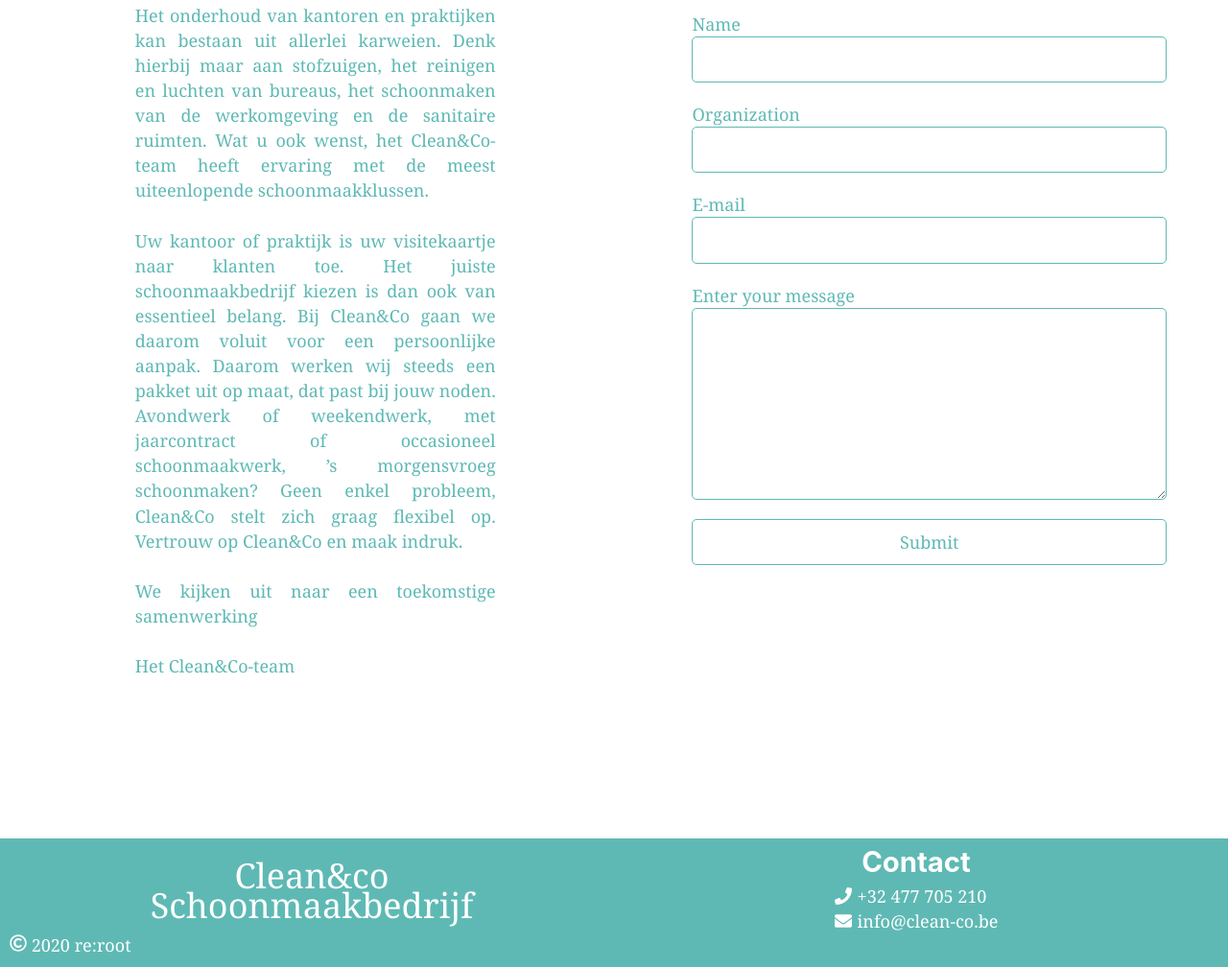
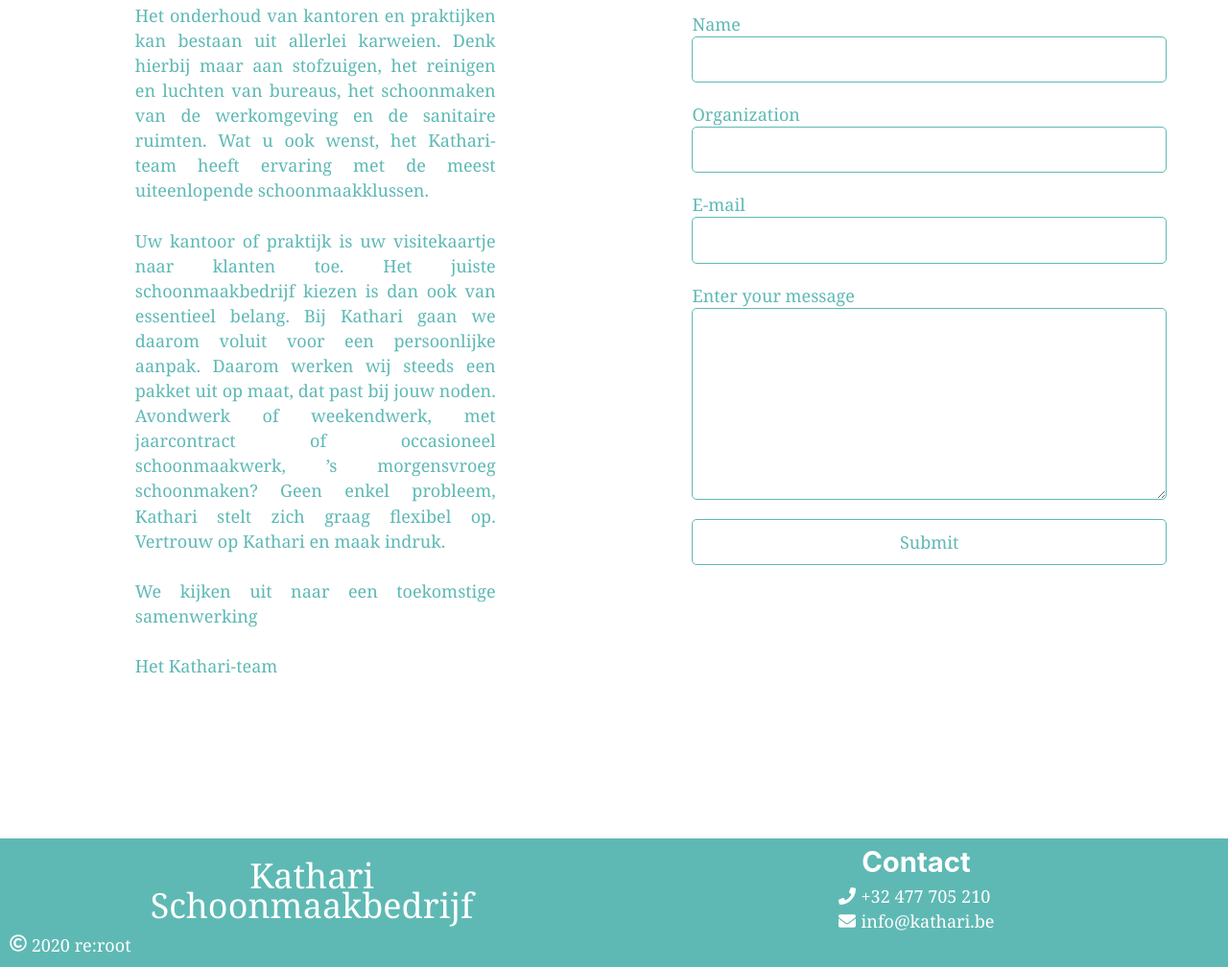
Before and after one commit to ynnck/CleanCo-website, a Gatsby site: page / in a window 1280 px wide. Shown: the part 1159-2167 px from the top of the page at 96% size. Built offline with nearby package versions, Linux system fonts and the light colour scheme; Gatsby itself is replaced by a stand-in of ours; a web font is replaced by a local one.

Commit message:
change name to Kathari

```diff
--- a/gatsby-config.js
+++ b/gatsby-config.js
@@ -1,13 +1,13 @@
 module.exports = {
   siteMetadata: {
-    title: `Clean&co`,
+    title: `Kathari`,
     description: `Schoonmaakbedrijf`,
     author: {
       name: 're:root',
       website: 'www.reroot.be'
     },
     telephone: '+32 477 705 210',
-    email: 'info@clean-co.be',
+    email: 'info@kathari.be',
     formspree: 'https://kwes.io/api/foreign/forms/G0sw7qLJ0ZIz0RbD4EPV'
   },
   plugins: [
--- a/src/components/layout.js
+++ b/src/components/layout.js
@@ -37,7 +37,7 @@
               email={data.site.siteMetadata.email}
               telephone={data.site.siteMetadata.telephone}
       />
-        <main>{children}</main>
+        <main siteTitle={data.site.siteMetadata.title}>{children}</main>
         <footer style={{display: 'flex', flexWrap: 'wrap',justifyContent: 'center', backgroundColor: 'rgb(94, 185, 180)', color: 'white', padding: '10px'}}>
             <div style={{display: 'flex', justifyContent: 'center', flexDirection: 'column', alignItems: 'center'}}>
               <div style={{fontSize: '2rem', color: 'white'}}>{data.site.siteMetadata.title}</div>
--- a/src/pages/backgroundSection.js
+++ b/src/pages/backgroundSection.js
@@ -34,12 +34,12 @@
           backgroundColor={`#040e18`}
         >
           <div className='textOpAchtergrond'>
-          <p>Clean&Co is een groeiend en dynamisch bedrijf met oog voor kwaliteit.
+          <p>Kathari is een groeiend en dynamisch bedrijf met oog voor kwaliteit.
             Onze diensten zijn toegespitst op diverse professionele activiteiten, met een focus op de medische sector.</p>
           <p>Wij bieden een hoogwaardige schoonmaakservice aan en maken daarbij steeds gebruik van kwaliteitsvolle producten.
             Betrouwbaarheid en stiptheid dragen wij hoog in het vaandel.
             Daarom kunnen wij u een onberispelijke kwaliteit verzekeren.
-            Met meer dan 20 jaar ervaring in de sector staat Clean&Co dan ook garant voor tevreden cliënten.
+            Met meer dan 20 jaar ervaring in de sector staat Kathari  dan ook garant voor tevreden cliënten.
             Op aanvraag bieden wij een lijst van onze referenties.</p>
           <p>Aarzel zeker niet om gratis een vrijblijvende offerte aan te vragen.</p>
           <div style={{display: 'flex', flexWrap: 'wrap', justifyContent: 'space-between', marginTop: '5vh', marginBottom: '5vh'}}>
--- a/src/pages/index.js
+++ b/src/pages/index.js
@@ -15,21 +15,21 @@
         <p>Het onderhoud van kantoren en praktijken kan bestaan uit allerlei karweien.
            Denk hierbij maar aan stofzuigen, het reinigen en luchten van bureaus,
            het schoonmaken van de werkomgeving en de sanitaire ruimten.
-           Wat u ook wenst, het Clean&Co-team heeft ervaring met de meest uiteenlopende schoonmaakklussen.
+           Wat u ook wenst, het Kathari-team heeft ervaring met de meest uiteenlopende schoonmaakklussen.
         </p>
         <p>
            Uw kantoor of praktijk is uw visitekaartje naar klanten toe.
            Het juiste schoonmaakbedrijf kiezen is dan ook van essentieel belang.
-           Bij Clean&Co gaan we daarom voluit voor een persoonlijke aanpak.
+           Bij Kathari gaan we daarom voluit voor een persoonlijke aanpak.
            Daarom werken wij steeds een pakket uit op maat, dat past bij jouw noden.
            Avondwerk of weekendwerk, met jaarcontract of occasioneel schoonmaakwerk, ’s morgensvroeg schoonmaken?
-           Geen enkel probleem, Clean&Co stelt zich graag flexibel op. Vertrouw op Clean&Co en maak indruk.
+           Geen enkel probleem, Kathari stelt zich graag flexibel op. Vertrouw op Kathari en maak indruk.
         </p>
         <p>
            We kijken uit naar een toekomstige samenwerking
         </p>
         <p>
-           Het Clean&Co-team
+           Het Kathari-team
         </p>
         </div>
       <div className="containerContactForm" style={{margin: '5vw', display: 'flex', flexDirection: 'column'}}>
```
